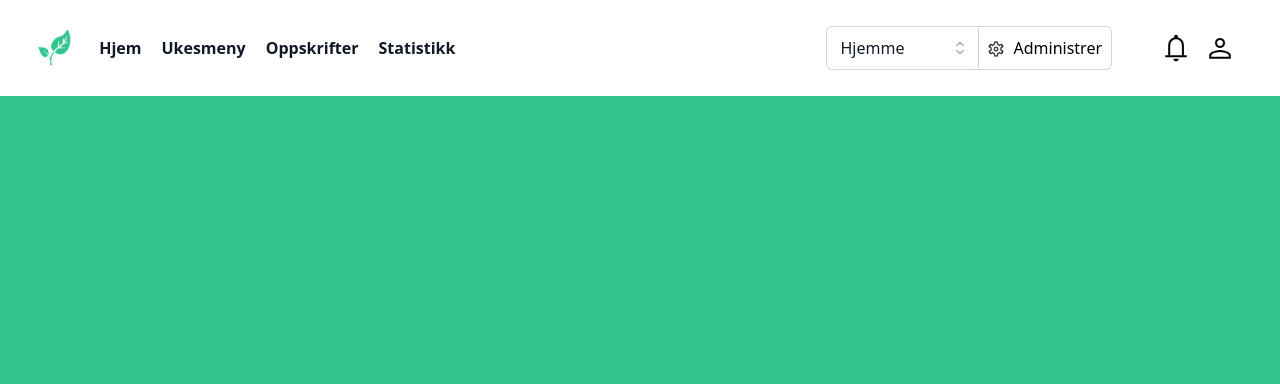
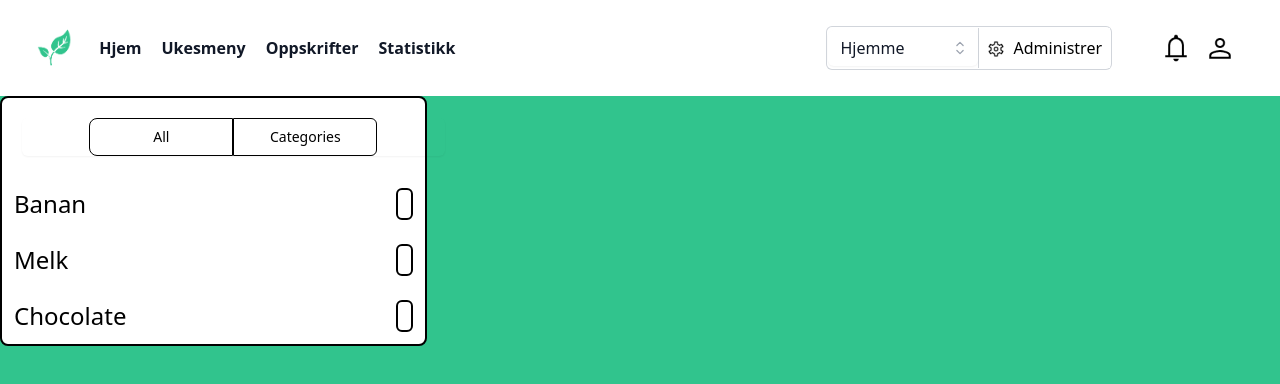
Before and after one commit to ecschoye/Smartmat, a Nuxt app in the folder frontend/: page /refridgerator in a window 1280 px wide. Shown: the top 384 px of the page. Built offline with nearby package versions, Linux system fonts and the light colour scheme.

Commit message:
Fridge component loads grocery elements

```diff
--- a/frontend/components/refridgerator/Fridge.vue
+++ b/frontend/components/refridgerator/Fridge.vue
@@ -1,5 +1,5 @@
 <template>
-    <div class = "border-2 w-1/3 h-auto border-black rounded-lg">
+    <div class = "border-2 w-1/3 h-auto border-black rounded-lg bg-white">
         <div class="flex justify-center rounded-md shadow-sm w-full m-5" role="group">
         <button type="button" class="w-36 px-4 py-2 text-sm font-medium text-black bg-transparent border border-black rounded-l-lg hover:bg-gray-900 hover:text-white focus:z-10 focus:ring-2 focus:ring-black focus:bg-gray-900 focus:text-white">
             All
@@ -9,7 +9,8 @@
         </button>
         </div>
         <div>
-            <RefridgeratorList />
+            <RefridgeratorList></RefridgeratorList>
         </div>
     </div>
 </template>
+<script setup lang="ts"></script>
--- a/frontend/components/refridgerator/FridgeElement.vue
+++ b/frontend/components/refridgerator/FridgeElement.vue
@@ -1,11 +1,17 @@
 <template>
     <div class= "grid grid-cols-2 w-full justify-center p-3">
-        <p class = "text-2xl justify-self-start">Banana</p>
+        <p class = "text-2xl justify-self-start">{{ props.grocery.name }}</p>
         <button class ="border-2 border-black w-1/12 rounded-md justify-self-end hover:bg-black"></button>
     </div>
 </template>
 
 
 <script setup lang="ts">
-
+import type { Grocery } from '~/types/GroceryType';
+const props = defineProps({
+        grocery: {
+            type : Object as () => Grocery,
+            required: true,
+        }
+})
 </script>
--- a/frontend/components/refridgerator/RefridgeratorList.vue
+++ b/frontend/components/refridgerator/List.vue
@@ -1,7 +1,7 @@
 <template>
-    <ul class=" space-y-1 text-black list-none list-inside w-full">
+    <ul class=" space-y-1 list-none list-inside w-full">
                 <li>
-                    <RefridgeratorFridgeElement v-for="grocery in groceries" :grocery="grocery"/>
+                    <RefridgeratorFridgeElement v-for="grocery in groceries" :grocery="grocery" :key=grocery.id />
                 </li>
     </ul>
 </template>
@@ -12,24 +12,24 @@
          {
             id:1,
             name:'Banan',
-            physicalExpireDate:'20-04-2023',
             description: 'Gul',
+            physicalExpiryDate:'20-04-2023',
             subCategoryId: 33,
             fridgeId: 1,
          },
          {
-            id:1,
-            name:'Banan',
-            physicalExpireDate:'20-04-2023',
+            id:2,
+            name:'Melk',
             description: 'Gul',
+            physicalExpiryDate:'20-04-2023',
             subCategoryId: 33,
             fridgeId: 1,
          },
          {
-            id:1,
-            name:'Banan',
-            physicalExpireDate:'20-04-2023',
+            id:3,
+            name:'Chocolate',
             description: 'Gul',
+            physicalExpiryDate:'20-04-2023',
             subCategoryId: 33,
             fridgeId: 1,
          },
```
Also changed, not shown: frontend/pages/refridgerator.vue (renamed from frontend/pages/fridge.vue), 1 other file (tests, documents, lock files or other folders).
